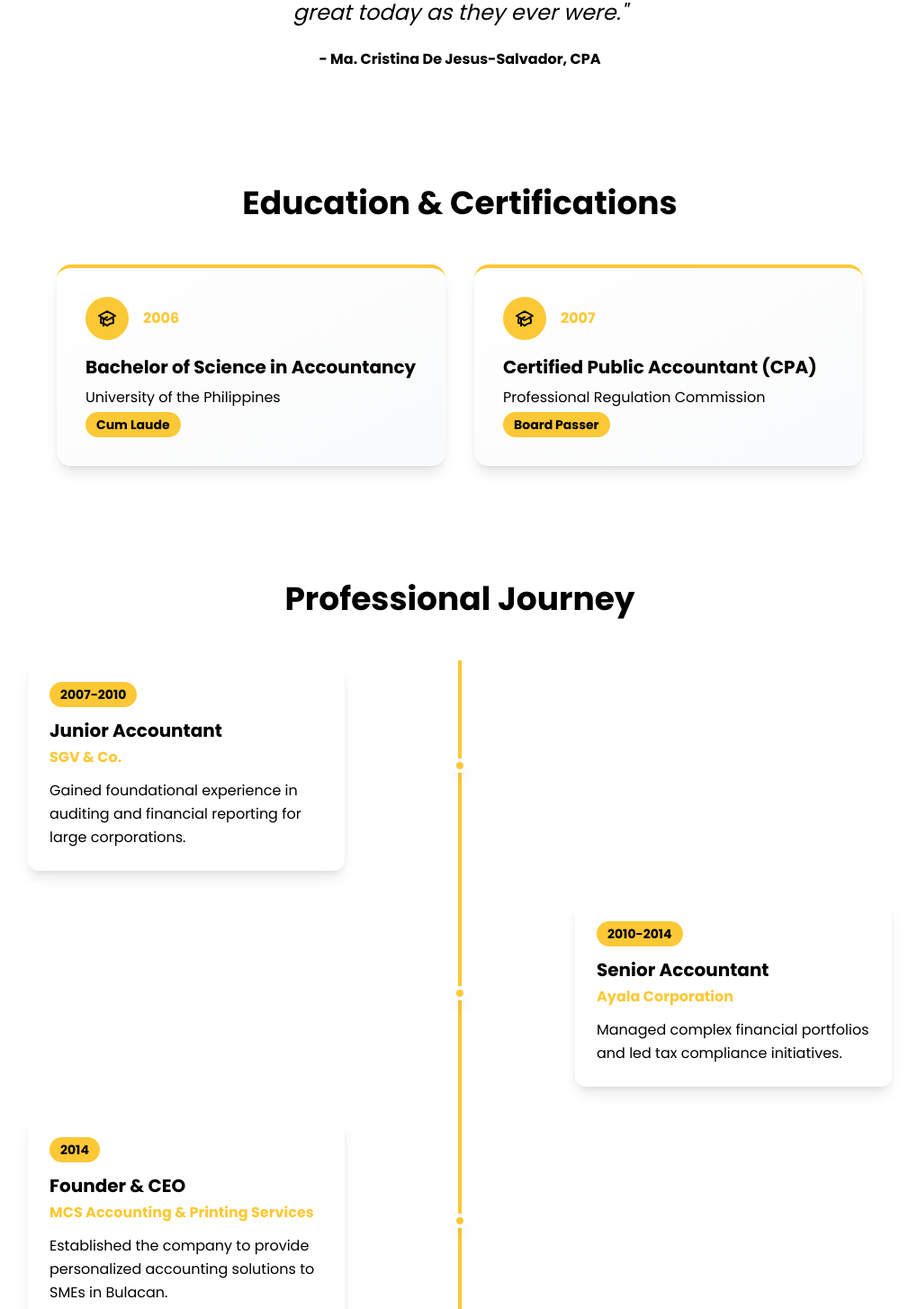
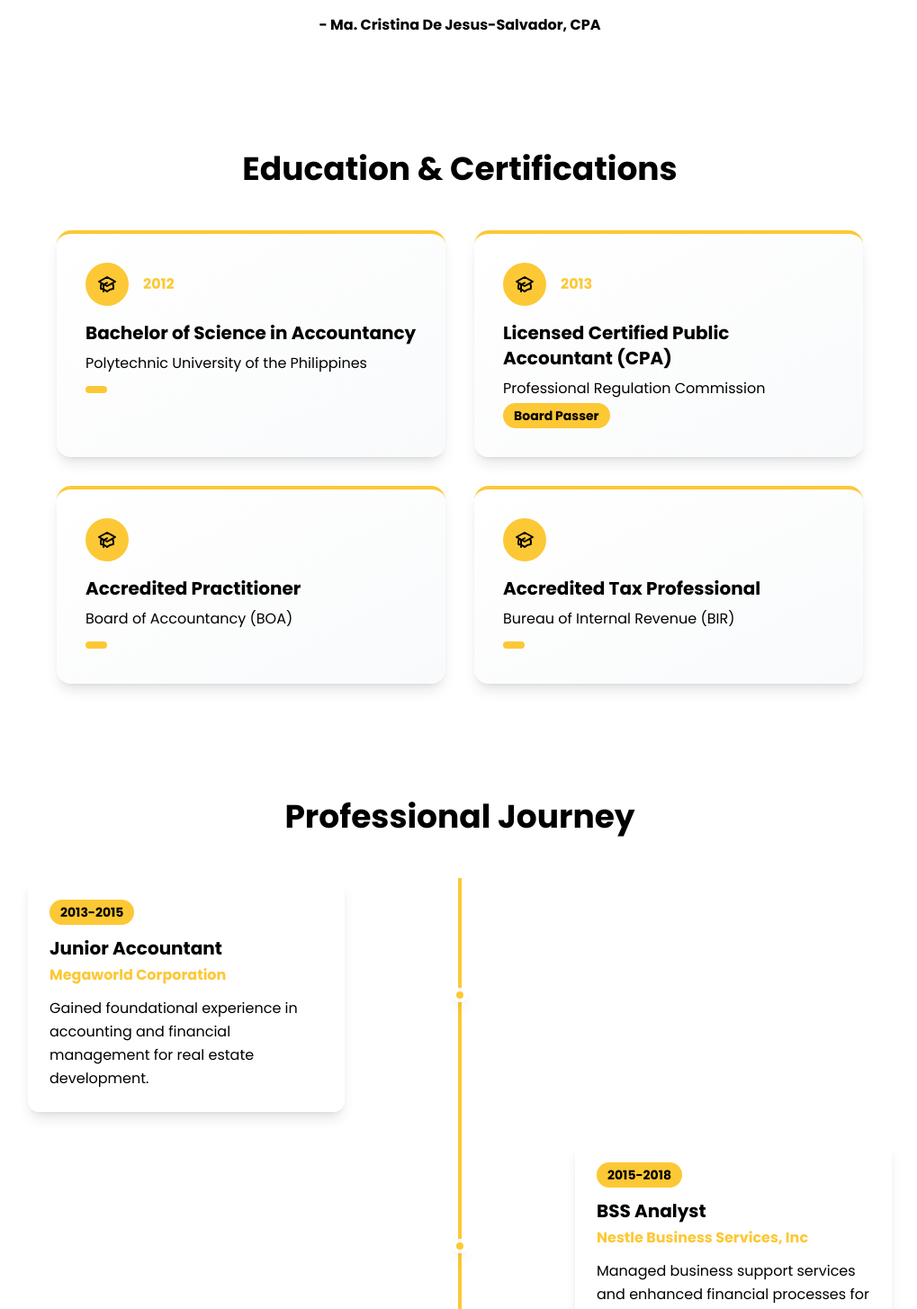
Before and after one commit to Pngtaq/mcs-official, a React (Vite) app: page /founder in a window 1280 px wide. Shown: the part 1312-2767 px from the top of the page at 90% size, without its empty margins (129-1148 px from the left). Built offline with nearby package versions, Linux system fonts and the light colour scheme; no server answers; the database is empty.

Commit message:
fix: services page and founder informations

```diff
--- a/components/founder/FounderPage.jsx
+++ b/components/founder/FounderPage.jsx
@@ -4,72 +4,76 @@ import Footer from "../Footer";
 
 const ownerData = {
   name: "MA. CRISTINA DE JESUS-SALVADOR",
-  title: "CPA - Founder & CEO",
+  title: "CPA - Founder & Chairman",
   story:
     "Welcome to MCS Accounting & Printing Services. As a Certified Public Accountant, I founded this company with a clear mission to provide comprehensive accounting and business solutions. My journey in the field of accounting began with a passion for helping businesses succeed through sound financial management and strategic planning.",
   backgroundStory:
-    "After graduating with honors and passing the CPA board examination, I gained extensive experience working with both large corporations and small businesses. This diverse exposure taught me the unique challenges faced by businesses of all sizes. In 2014, I decided to establish MCS Accounting & Printing Services to provide personalized, professional services that cater to the specific needs of businesses in Bulacan and surrounding areas.",
+    "After graduating and passing the CPA board examination, I gained extensive experience working with both large corporations and small businesses. This diverse exposure taught me the unique challenges faced by businesses of all sizes. In 2015, I decided to establish MCS Accounting & Printing Services to provide personalized, professional services that cater to the specific needs of businesses in Region 3 and National Capital Region.",
   vision:
-    "To be the most trusted accounting and business services partner in Bulacan, empowering entrepreneurs and businesses to achieve financial excellence and sustainable growth.",
+    "To be the most trusted accounting and business services partner in the Philippines, empowering entrepreneurs and businesses to achieve financial excellence and sustainable growth.",
   mission:
     "Our mission is to deliver exceptional accounting, tax, and business registration services with integrity, precision, and personalized attention. We strive to simplify complex financial processes and provide strategic guidance that helps our clients make informed decisions and achieve their business goals.",
   achievements: [
-    "Certified Public Accountant (CPA) with 15+ years of professional experience",
-    "Successfully helped register and establish 100+ businesses in Marilao and Bocaue areas",
+    "Certified Public Accountant (CPA) with 10+ years of professional experience",
+    "Successfully helped register and establish 100+ businesses around Region 3 and National Capital Region",
     "Processed over 200+ tax returns ensuring 100% compliance with BIR regulations",
     "Maintained 100% client retention rate for the past 5 years",
-    "Recognized as Top Performing Accounting Firm in Bulacan",
     "Provided financial consultation to 50+ startups, helping them establish strong financial foundations",
   ],
   education: [
     {
       degree: "Bachelor of Science in Accountancy",
-      institution: "University of the Philippines",
-      year: "2006",
-      honor: "Cum Laude",
+      institution: "Polytechnic University of the Philippines",
+      year: "2012",
+      honor: "",
     },
     {
-      degree: "Certified Public Accountant (CPA)",
+      degree: "Licensed Certified Public Accountant (CPA)",
       institution: "Professional Regulation Commission",
-      year: "2007",
+      year: "2013",
       honor: "Board Passer",
+    },
+    {
+      degree: "Accredited Practitioner",
+      institution: "Board of Accountancy (BOA)",
+      year: "",
+      honor: "",
+    },
+    {
+      degree: "Accredited Tax Professional",
+      institution: "Bureau of Internal Revenue (BIR)",
+      year: "",
+      honor: "",
     },
   ],
   timeline: [
     {
-      year: "2007-2010",
+      year: "2013-2015",
       title: "Junior Accountant",
-      company: "SGV & Co.",
+      company: "Megaworld Corporation",
       description:
-        "Gained foundational experience in auditing and financial reporting for large corporations.",
+        "Gained foundational experience in accounting and financial management for real estate development.",
     },
     {
-      year: "2010-2014",
-      title: "Senior Accountant",
-      company: "Ayala Corporation",
+      year: "2015-2018",
+      title: "BSS Analyst",
+      company: "Nestle Business Services, Inc",
       description:
-        "Managed complex financial portfolios and led tax compliance initiatives.",
+        "Managed business support services and enhanced financial processes for global operations.",
     },
     {
-      year: "2014",
-      title: "Founder & CEO",
+      year: "2015-Present",
+      title: "Founder & Chairman",
       company: "MCS Accounting & Printing Services",
       description:
-        "Established the company to provide personalized accounting solutions to SMEs in Bulacan.",
-    },
-    {
-      year: "2014-Present",
-      title: "Business Growth",
-      company: "MCS Accounting & Printing Services",
-      description:
-        "Expanded services to include business registration, tax planning, and printing services, serving 500+ clients.",
+        "Established and grew the company to provide comprehensive accounting, tax, and business registration services.",
     },
   ],
   community: [
+    "Vice President for Professional Development - Philippine Institute of Certified Public Accountants Bulacan Chapter",
+    "Secretary - Association of Certified Public Accountants Bulacan Chapter",
     "Regular speaker at local business seminars on tax compliance and financial management",
-    "Volunteer financial advisor for small business development programs",
-    "Active member of Philippine Institute of Certified Public Accountants (PICPA)",
-    "Conducts free financial literacy workshops for aspiring entrepreneurs",
+    "Active advocate for professional development in the accounting industry",
   ],
   photo: "/owner.jpg",
 };
--- a/components/services/ServicesContent.jsx
+++ b/components/services/ServicesContent.jsx
@@ -20,7 +20,7 @@ const ServicesContent = ({ serviceData, serviceName }) => {
           animate={{ opacity: 1, x: 0 }}
           exit={{ opacity: 0, x: -20 }}
           transition={{ duration: 0.5, ease: "easeOut" }}
-          className="bg-white/10 backdrop-blur-xl rounded-2xl sm:rounded-3xl p-5 sm:p-6 md:p-8 lg:p-10 text-white border border-white/20 shadow-xl"
+          className="bg-[#1a1a1a] backdrop-blur-xl rounded-2xl sm:rounded-3xl p-5 sm:p-6 md:p-8 lg:p-10 text-white border border-white/20 shadow-xl"
         >
           {/* Title Section */}
           <motion.div
```
